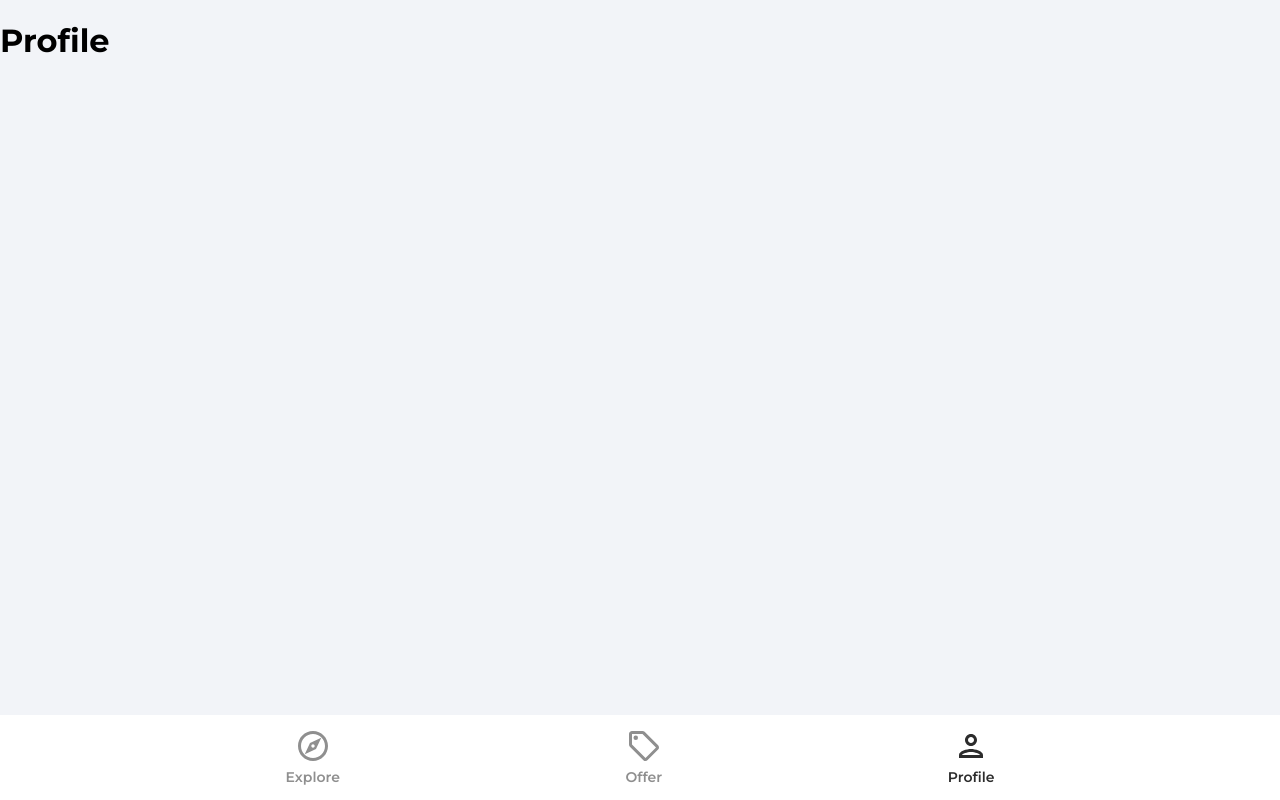
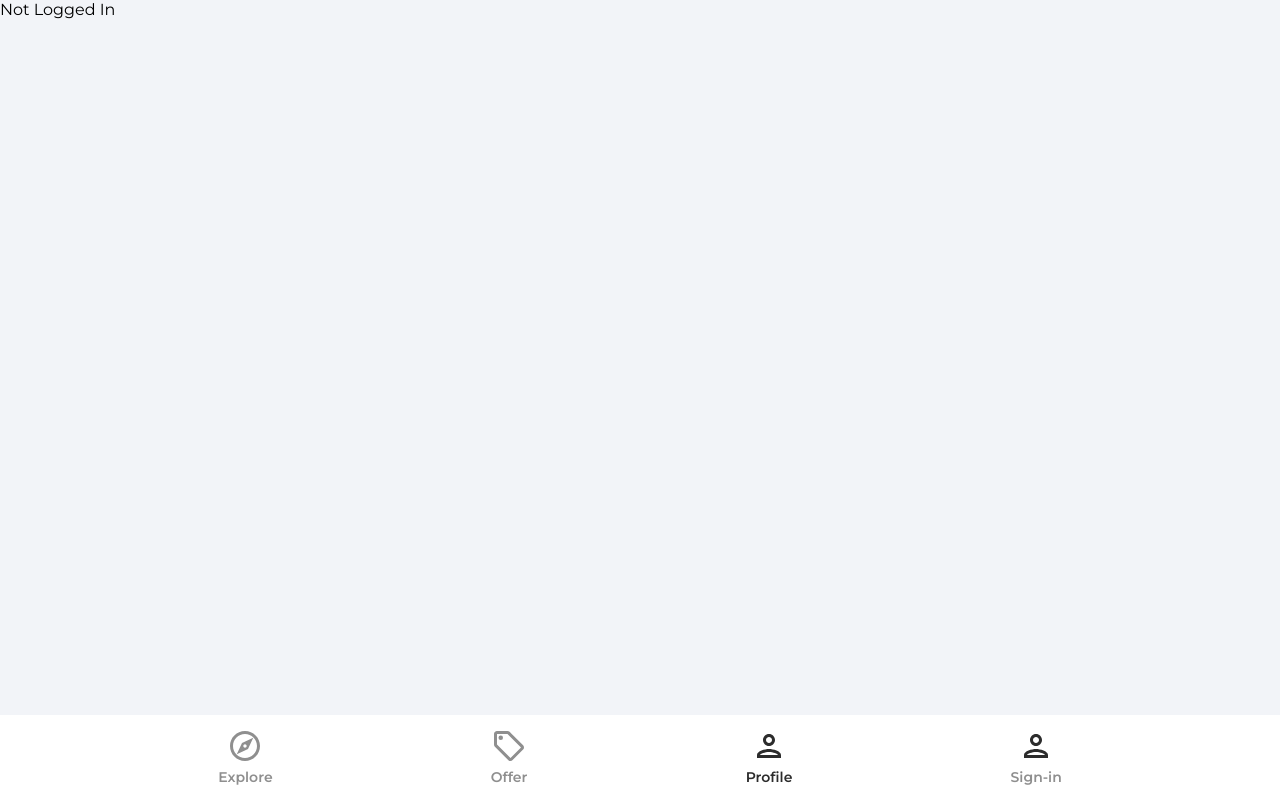
Before and after one commit to PSzkliniarz/React--House-Marketplace, a React (Create React App) app: page /profile in a window 1280 px wide. Built offline with nearby package versions, Linux system fonts and the light colour scheme; no server answers.

Commit message:
Catch sign in and sign up errors by toastyfy

```diff
--- a/package.json
+++ b/package.json
@@ -11,6 +11,7 @@
     "react-dom": "^18.1.0",
     "react-router-dom": "^6.3.0",
     "react-scripts": "5.0.1",
+    "react-toastify": "^9.0.5",
     "web-vitals": "^2.1.4"
   },
   "scripts": {
--- a/src/App.js
+++ b/src/App.js
@@ -1,4 +1,6 @@
 import {BrowserRouter as Router, Routes, Route} from 'react-router-dom'
+import { ToastContainer } from 'react-toastify';
+import 'react-toastify/dist/ReactToastify.css'
 import Explore from './pages/Explore';
 import ForgotPassword from './pages/ForgotPassword';
 import Offers from './pages/Offers';
@@ -21,6 +23,8 @@ function App() {
         </Routes>
         <Navbar />
       </Router>
+
+      <ToastContainer />
     </>
   );
 }
--- a/src/components/Navbar.jsx
+++ b/src/components/Navbar.jsx
@@ -29,6 +29,10 @@ function Navbar() {
                     <PersonOutlineIcon fill={pathMatchRoute('/profile') ? '#2c2c2c' : '#8f8f8f'} width='36px' height='36px' />
                     <p className={pathMatchRoute('/profile') ? 'navbarListItemNameActive' : 'navbarListItemName'}>Profile</p>
                 </li>
+                <li className='navbarListItem' onClick={() => navigate('/Sign-in')}>
+                    <PersonOutlineIcon fill={pathMatchRoute('/profile') ? '#2c2c2c' : '#8f8f8f'} width='36px' height='36px' />
+                    <p className={pathMatchRoute('/sign-in') ? 'navbarListItemNameActive' : 'navbarListItemName'}>Sign-in</p>
+                </li>
             </ul>
         </nav>
     </footer>
--- a/src/pages/Profile.jsx
+++ b/src/pages/Profile.jsx
@@ -1,9 +1,18 @@
+import { useState, useEffect} from 'react'
+import { getAuth} from 'firebase/auth'
+
+
 function Profile() {
-  return (
-    <div>
-       <h1>Profile</h1>
-    </div>
-  )
+
+  const [user, setUser] = useState(null)
+
+  const auth = getAuth()
+
+  useEffect( () => {
+    setUser(auth.currentUser)
+  }, [])
+
+  return user ? <h1>{user.displayName}</h1> : 'Not Logged In'
 }
 
 export default Profile
--- a/src/pages/SignIn.jsx
+++ b/src/pages/SignIn.jsx
@@ -1,5 +1,7 @@
 import { useState } from 'react'
+import { toast } from 'react-toastify'
 import { Link, useNavigate } from 'react-router-dom'
+import {getAuth, signInWithEmailAndPassword} from 'firebase/auth'
 import { ReactComponent as ArrowRightIcon } from '../assets/svg/keyboardArrowRightIcon.svg'
 import visibilityIcon from '../assets/svg/visibilityIcon.svg'
 
@@ -21,6 +23,19 @@ function SignIn() {
   }
 
   const onSubmit = async (e) => {
+    e.preventDefault()
+
+    try {
+      const auth = getAuth()
+      const userCredential = await signInWithEmailAndPassword(auth, email, password)
+
+      if (userCredential.user) {
+        navigate('/')
+      }
+
+    } catch (error) {
+      toast.error('Bad User Credentials')
+    }
 
   }
 
--- a/src/pages/SignUp.jsx
+++ b/src/pages/SignUp.jsx
@@ -1,4 +1,5 @@
 import { useState } from 'react'
+import { toast } from 'react-toastify'
 import { Link, useNavigate } from 'react-router-dom'
 import {getAuth, createUserWithEmailAndPassword, updateProfile} from 'firebase/auth'
 import { setDoc, doc, serverTimestamp } from 'firebase/firestore'
@@ -45,7 +46,7 @@ function SignUp() {
       navigate('/')
 
     } catch (error) {
-      console.log(error);
+      toast.error('Something went wrong with registration')
     }
   }
 
```
Also changed, not shown: 1 other file (tests, documents, lock files or other folders).
